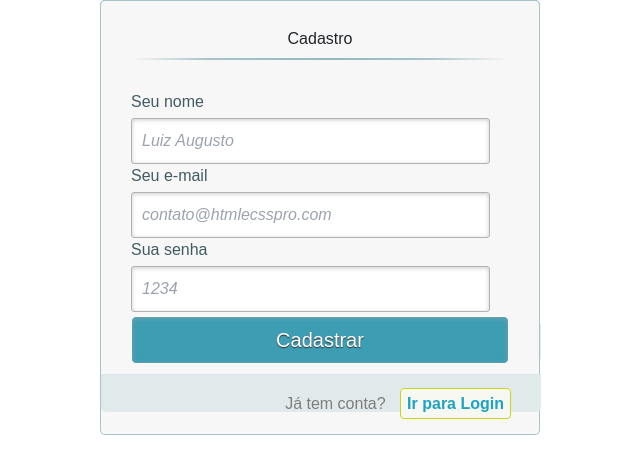
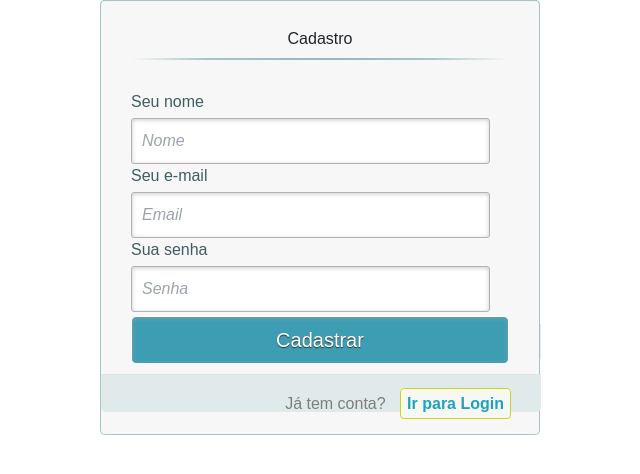
Before and after one commit to ivoaraujo17/projeto_banco_de_dados, a Django app: template cliente/templates/login.html in a window 1280 px wide. Shown: the part 64-538 px from the top of the page, without its empty margins (290-930 px from the left). Run offline with Django 4.2, Linux system fonts and the light colour scheme; the template is opened without the code that fills it, so the values that code supplies are empty; some libraries are stand-ins or nearby versions.

Commit message:
aaaaaaaaaa

```diff
--- a/cliente/templates/login.html
+++ b/cliente/templates/login.html
@@ -20,12 +20,12 @@
           <h1>Login</h1>
           <p>
             <label for="email_login">Seu e-mail</label>
-            <input id="email_login" name="email_login" required="required" type="text" placeholder="contato@htmlecsspro.com"/>
+            <input id="email_login" name="email_login" required="required" type="text" placeholder="Email"/>
           </p>
 
           <p>
             <label for="senha_login">Sua senha</label>
-            <input id="senha_login" name="senha_login" required="required" type="password" placeholder="1234" />
+            <input id="senha_login" name="senha_login" required="required" type="password" placeholder="Senha" />
           </p>
 
           <p>
@@ -51,23 +51,22 @@
 
           <p>
             <label for="nome_cad">Seu nome</label>
-            <input id="nome_cad" name="nome_cad" required="required" type="text" placeholder="Luiz Augusto" />
+            <input id="nome_cad" name="nome_cad" required="required" type="text" placeholder="Nome" />
           </p>
 
           <p>
             <label for="email_cad">Seu e-mail</label>
-            <input id="email_cad" name="email_cad" required="required" type="email" placeholder="contato@htmlecsspro.com"/>
+            <input id="email_cad" name="email_cad" required="required" type="email" placeholder="Email"/>
           </p>
 
           <p>
             <label for="senha_cad">Sua senha</label>
-            <input id="senha_cad" name="senha_cad" required="required" type="password" placeholder="1234"/>
+            <input id="senha_cad" name="senha_cad" required="required" type="password" placeholder="Senha"/>
           </p>
 
           <p>
             <input type="submit" value="Cadastrar"/>
           </p>
-
           <p class="link">
             Já tem conta?
             <a href="#paralogin"> Ir para Login </a>
```
